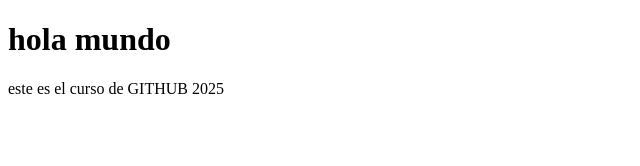
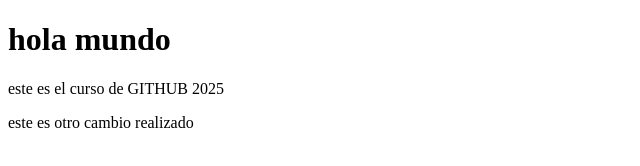
Before and after one commit to albaluna85/mi-proyecto, a plain HTML site: page index.html in a window 1280 px wide. Shown: the whole page, without its empty margins (0-640 px from the left). Drawn offline with Linux system fonts and the light colour scheme.

Commit message:
otro cambio realizado

```diff
--- a/index.html
+++ b/index.html
@@ -9,5 +9,6 @@
 <body>
     <h1>hola mundo</h1>
     <p>este es el curso de GITHUB 2025</p>
+    <p>este es otro cambio realizado</p>
 </body>
 </html>
```
